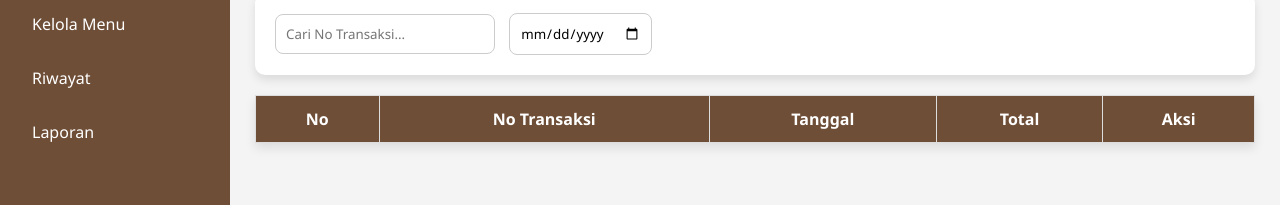
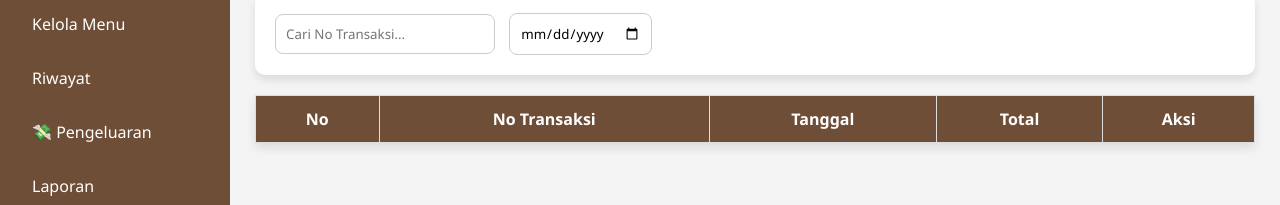
Before and after one commit to ridokharan41-oss/Jerami-cofffee, a plain HTML site: page riwayat.html in a window 1280 px wide. Shown: the part 223-428 px from the top of the page. Drawn offline with Linux system fonts and the light colour scheme.

Commit message:
Update riwayat.html

```diff
--- a/riwayat.html
+++ b/riwayat.html
@@ -244,6 +244,7 @@ body{
 <a href="kasir.html">Kasir</a>
 <a href="menu.html">Kelola Menu</a>
 <a href="riwayat.html">Riwayat</a>
+   <a href="pengeluaran.html">💸 Pengeluaran</a>
 <a href="laporan.html">Laporan</a>
 
 </div>
```
